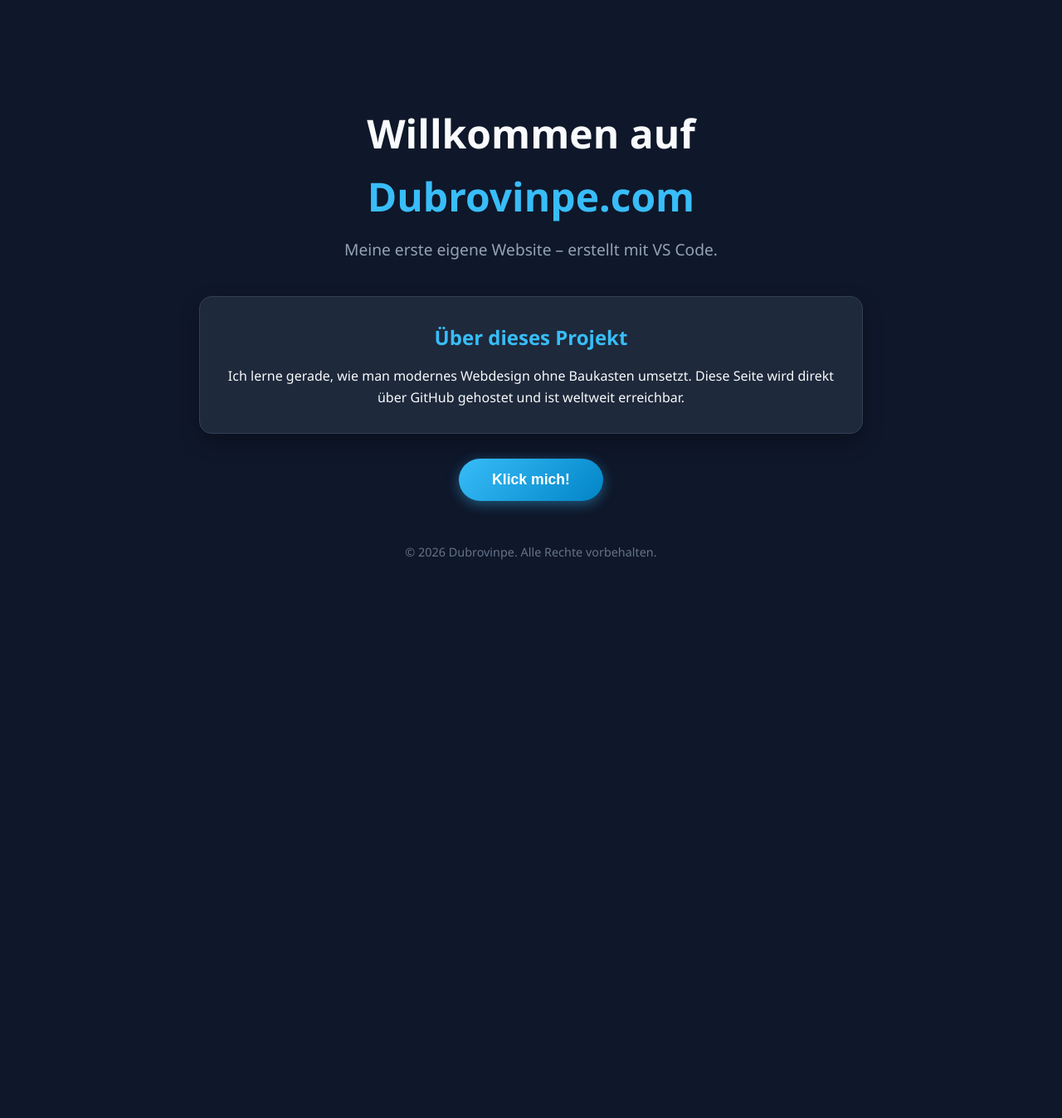
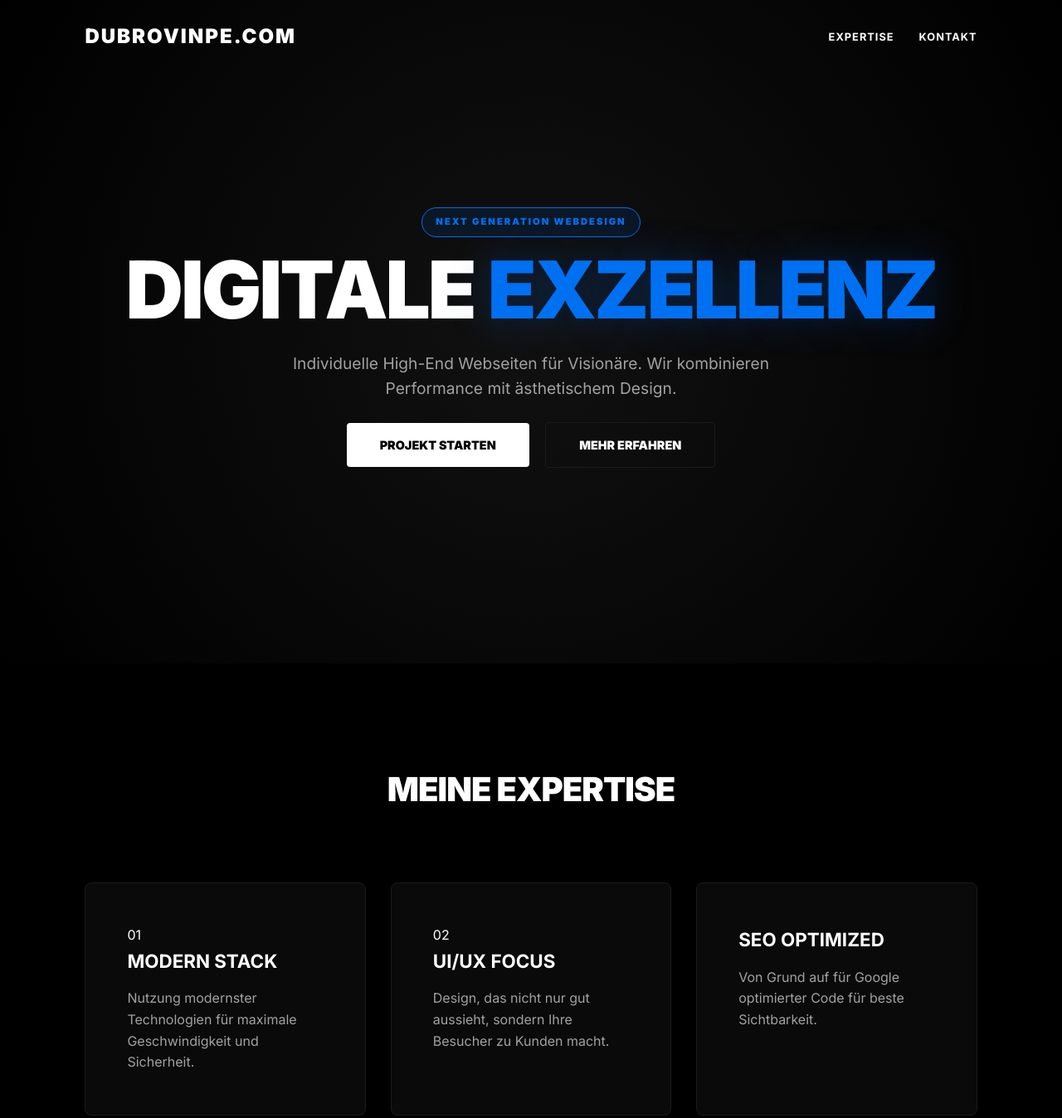
Before and after one commit to dubrovinpe/Mywebsite, a plain HTML site: page index.html in a window 1280 px wide. Shown: the top 1348 px of the page at 83% size. Before the commit the page ends 800 px from the top, so only its background shows below. Drawn offline with Linux system fonts and the light colour scheme.

Commit message:
Add files via upload

```diff
--- a/index.html
+++ b/index.html
@@ -3,33 +3,72 @@
 <head>
     <meta charset="UTF-8">
     <meta name="viewport" content="width=device-width, initial-scale=1.0">
-    <title>Dubrovinpe | Offizielle Website</title>
+    <title>DUBROVINPE.COM | PREMIUM WEBDESIGN & DEVELOPMENT</title>
     <link rel="stylesheet" href="style.css">
+    <link href="https://fonts.googleapis.com/css2?family=Inter:wght@300;400;700;900&display=swap" rel="stylesheet">
 </head>
 <body>
 
-    <div class="container">
-        <header>
-            <h1>Willkommen auf <span class="highlight">Dubrovinpe.com</span></h1>
-            <p class="subtitle">Meine erste eigene Website – erstellt mit VS Code.</p>
-        </header>
+    <nav id="navbar">
+        <div class="logo">DUBROVINPE.COM</div>
+        <ul class="nav-links">
+            <li><a href="#expertise">EXPERTISE</a></li>
+            <li><a href="#contact">KONTAKT</a></li>
+        </ul>
+    </nav>
 
-        <main>
-            <section class="card">
-                <h2>Über dieses Projekt</h2>
-                <p>Ich lerne gerade, wie man modernes Webdesign ohne Baukasten umsetzt. Diese Seite wird direkt über GitHub gehostet und ist weltweit erreichbar.</p>
-            </section>
+    <header class="hero">
+        <div class="hero-content">
+            <span class="badge">NEXT GENERATION WEBDESIGN</span>
+            <h1>DIGITALE <span class="accent">EXZELLENZ</span></h1>
+            <p>Individuelle High-End Webseiten für Visionäre. Wir kombinieren Performance mit ästhetischem Design.</p>
+            <div class="cta-group">
+                <a href="#contact" class="btn-primary">PROJEKT STARTEN</a>
+                <a href="#expertise" class="btn-secondary">MEHR ERFAHREN</a>
+            </div>
+        </div>
+    </header>
 
-            <div class="action-area">
-                <button id="btn">Klick mich!</button>
-                <p id="message"></p>
+    <section id="expertise" class="services">
+        <div class="section-head">
+            <h2>MEINE EXPERTISE</h2>
+            <div class="line"></div>
+        </div>
+        <div class="service-grid">
+            <div class="service-card">
+                <div class="icon">01</div>
+                <h3>MODERN STACK</h3>
+                <p>Nutzung modernster Technologien für maximale Geschwindigkeit und Sicherheit.</p>
             </div>
-        </main>
+            <div class="service-card">
+                <div class="icon">02</div>
+                <h3>UI/UX FOCUS</h3>
+                <p>Design, das nicht nur gut aussieht, sondern Ihre Besucher zu Kunden macht.</p>
+            </div>
+            <div class="service-card">
+                <h3>SEO OPTIMIZED</h3>
+                <p>Von Grund auf für Google optimierter Code für beste Sichtbarkeit.</p>
+            </div>
+        </div>
+    </section>
 
-        <footer>
-            <p>&copy; 2026 Dubrovinpe. Alle Rechte vorbehalten.</p>
-        </footer>
-    </div>
+    <section id="contact" class="contact">
+        <div class="contact-box">
+            <h2>BEREIT FÜR ETWAS GROSSES?</h2>
+            <p>Lassen Sie uns Ihre neue Website planen.</p>
+            <button id="contactBtn">JETZT ANFRAGE SENDEN</button>
+        </div>
+    </section>
+
+    <footer>
+        <div class="footer-bottom">
+            <p>&copy; 2026 DUBROVINPE.COM</p>
+            <div class="footer-legal">
+                <a href="impressum.html">IMPRESSUM</a>
+                <a href="datenschutz.html">DATENSCHUTZ</a>
+            </div>
+        </div>
+    </footer>
 
     <script src="script.js"></script>
 </body>
--- a/script.js
+++ b/script.js
@@ -0,0 +1,18 @@
+// Navigation Effekt beim Scrollen
+window.addEventListener('scroll', () => {
+    const nav = document.getElementById('navbar');
+    if (window.scrollY > 50) {
+        nav.style.background = 'rgba(0,0,0,0.9)';
+        nav.style.padding = '15px 8%';
+    } else {
+        nav.style.background = 'transparent';
+        nav.style.padding = '25px 8%';
+    }
+});
+
+// Kontakt Button Logik (Anti-Spam)
+document.getElementById('contactBtn').addEventListener('click', () => {
+    const user = "info"; // Ändere das zu deiner E-Mail
+    const domain = "dubrovinpe.com";
+    window.location.href = `mailto:${user}@${domain}`;
+});
--- a/style.css
+++ b/style.css
@@ -1,90 +1,50 @@
-/* Grund-Einstellungen */
-* {
-    margin: 0;
-    padding: 0;
-    box-sizing: border-box;
+:root {
+    --bg: #000000;
+    --card-bg: #0a0a0a;
+    --accent: #0070f3;
+    --text-main: #ffffff;
+    --text-dim: #a1a1a1;
+    --border: #1a1a1a;
 }
 
-body {
-    background-color: #0f172a; /* Sehr dunkles Blau */
-    color: #f8fafc;
-    font-family: 'Segoe UI', Tahoma, Geneva, Verdana, sans-serif;
-    display: flex;
-    justify-content: center;
-    align-items: center;
-    min-height: 100vh;
-    line-height: 1.6;
-}
+* { margin: 0; padding: 0; box-sizing: border-box; }
+html { scroll-behavior: smooth; }
+body { background: var(--bg); color: var(--text-main); font-family: 'Inter', sans-serif; line-height: 1.6; }
 
-.container {
-    width: 90%;
-    max-width: 800px;
-    text-align: center;
-}
+/* Navigation */
+nav { display: flex; justify-content: space-between; align-items: center; padding: 25px 8%; position: fixed; width: 100%; top: 0; z-index: 1000; transition: 0.4s; }
+.logo { font-weight: 900; font-size: 1.5rem; letter-spacing: 2px; }
+.nav-links { list-style: none; display: flex; gap: 30px; }
+.nav-links a { color: var(--text-main); text-decoration: none; font-size: 0.8rem; font-weight: 700; letter-spacing: 1px; transition: 0.3s; }
+.nav-links a:hover { color: var(--accent); }
 
-/* Überschriften */
-h1 {
-    font-size: 3rem;
-    margin-bottom: 10px;
-}
+/* Hero Section */
+.hero { height: 100vh; display: flex; align-items: center; justify-content: center; text-align: center; background: radial-gradient(circle at center, #111 0%, #000 100%); padding: 0 5%; }
+.badge { background: rgba(0, 112, 243, 0.1); color: var(--accent); padding: 8px 16px; border-radius: 50px; font-size: 0.7rem; font-weight: 900; letter-spacing: 2px; margin-bottom: 20px; display: inline-block; border: 1px solid var(--accent); }
+.hero h1 { font-size: clamp(3rem, 10vw, 6rem); font-weight: 900; letter-spacing: -3px; line-height: 0.9; margin-bottom: 30px; }
+.accent { color: var(--accent); text-shadow: 0 0 50px rgba(0, 112, 243, 0.3); }
+.hero p { color: var(--text-dim); max-width: 600px; margin: 0 auto 40px; font-size: 1.2rem; }
 
-.highlight {
-    color: #38bdf8; /* Hellblau */
-}
+/* Buttons */
+.btn-primary, #contactBtn { background: #fff; color: #000; padding: 18px 40px; text-decoration: none; font-weight: 900; border-radius: 4px; font-size: 0.9rem; border: none; cursor: pointer; transition: 0.3s; }
+.btn-secondary { border: 1px solid var(--border); color: #fff; padding: 18px 40px; text-decoration: none; font-weight: 900; border-radius: 4px; font-size: 0.9rem; transition: 0.3s; margin-left: 15px; }
+.btn-primary:hover, #contactBtn:hover { background: var(--accent); color: #fff; transform: translateY(-5px); }
 
-.subtitle {
-    font-size: 1.2rem;
-    color: #94a3b8;
-    margin-bottom: 40px;
-}
+/* Expertise */
+.services { padding: 120px 8%; }
+.section-head { text-align: center; margin-bottom: 80px; }
+.section-head h2 { font-size: 2.5rem; font-weight: 900; letter-spacing: -1px; }
+.service-grid { display: grid; grid-template-columns: repeat(auto-fit, minmax(300px, 1fr)); gap: 30px; }
+.service-card { background: var(--card-bg); padding: 50px; border: 1px solid var(--border); border-radius: 8px; transition: 0.4s; }
+.service-card:hover { border-color: var(--accent); transform: translateY(-10px); }
+.service-card h3 { margin-bottom: 15px; font-size: 1.4rem; }
+.service-card p { color: var(--text-dim); }
 
-/* Karten-Design */
-.card {
-    background: #1e293b;
-    padding: 30px;
-    border-radius: 15px;
-    box-shadow: 0 10px 25px rgba(0,0,0,0.3);
-    margin-bottom: 30px;
-    border: 1px solid #334155;
-}
+/* Contact Section */
+.contact { padding: 100px 8%; text-align: center; }
+.contact-box { background: linear-gradient(135deg, #0a0a0a 0%, #111 100%); padding: 80px 40px; border-radius: 20px; border: 1px solid var(--border); }
 
-h2 {
-    margin-bottom: 15px;
-    color: #38bdf8;
-}
-
-/* Button Styling */
-button {
-    background: linear-gradient(135deg, #38bdf8, #0284c7);
-    color: white;
-    border: none;
-    padding: 15px 40px;
-    font-size: 1.1rem;
-    font-weight: bold;
-    border-radius: 50px;
-    cursor: pointer;
-    transition: transform 0.2s, box-shadow 0.2s;
-    box-shadow: 0 4px 15px rgba(56, 189, 248, 0.4);
-}
-
-button:hover {
-    transform: translateY(-3px);
-    box-shadow: 0 6px 20px rgba(56, 189, 248, 0.6);
-}
-
-button:active {
-    transform: translateY(1px);
-}
-
-/* Interaktions-Nachricht */
-#message {
-    margin-top: 20px;
-    font-weight: bold;
-    color: #10b981; /* Smaragdgrün */
-}
-
-footer {
-    margin-top: 50px;
-    font-size: 0.9rem;
-    color: #64748b;
-}
+/* Footer */
+footer { padding: 60px 8%; border-top: 1px solid var(--border); }
+.footer-bottom { display: flex; justify-content: space-between; align-items: center; flex-wrap: wrap; gap: 20px; }
+.footer-legal a { color: var(--text-dim); text-decoration: none; font-size: 0.7rem; margin-left: 20px; font-weight: 700; }
```
Also changed, not shown: datenschutz.html (added, +35 -0 lines), impressum.html (added, +23 -0 lines).
